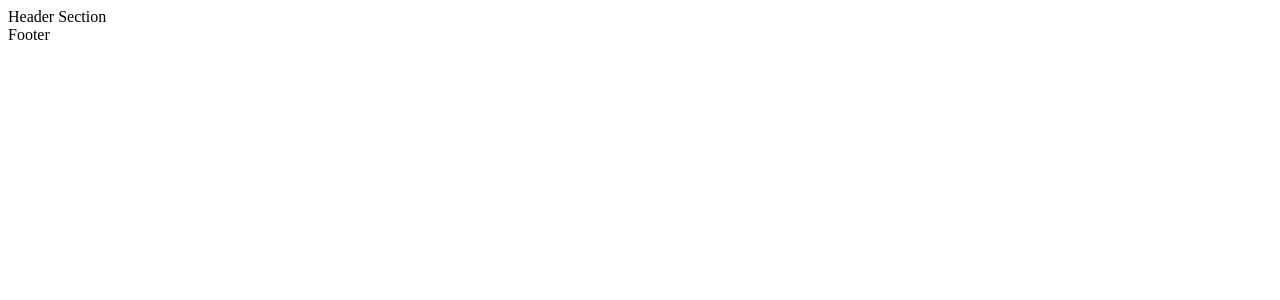
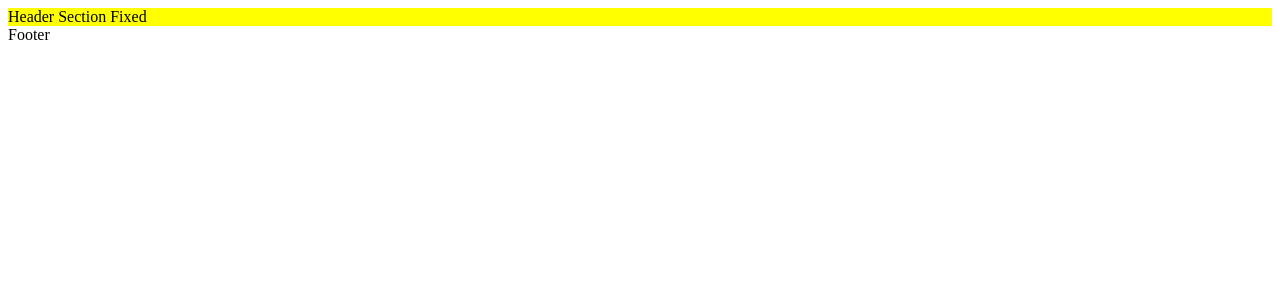
Before and after one commit to yusufroqib/cohorts-four, a React (Vite) app: page / in a window 1280 px wide. Shown: the top 300 px of the page. Built offline with nearby package versions, Linux system fonts and the light colour scheme.

Commit message:
Fixed header section

```diff
--- a/src/components/Header.jsx
+++ b/src/components/Header.jsx
@@ -1,9 +1,11 @@
-import React from 'react'
+import React from "react";
 
 const Header = () => {
-  return (
-    <div>Header Section</div>
-  )
-}
+	return (
+		<div>
+			<div style={{background: "yellow"}}>Header Section Fixed</div>
+		</div>
+	);
+};
 
-export default Header
+export default Header;
```
